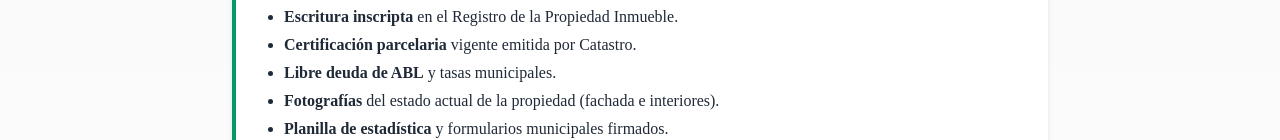
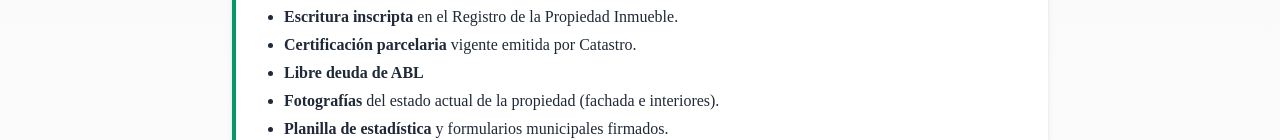
Before and after one commit to gestiones-art/grupo-tekton-landing, a Next.js app: page /tramites/regularizacion in a window 1280 px wide. Shown: the part 666-806 px from the top of the page. Built offline with nearby package versions, Linux system fonts and the light colour scheme.

Commit message:
Update page.js

```diff
--- a/app/tramites/regularizacion/page.js
+++ b/app/tramites/regularizacion/page.js
@@ -52,7 +52,7 @@ export default function Page() {
     <li><strong>Plano en formato DWG</strong> relevado (municipal), firmado por profesional matriculado.</li>
     <li><strong>Escritura inscripta</strong> en el Registro de la Propiedad Inmueble.</li>
     <li><strong>Certificación parcelaria</strong> vigente emitida por Catastro.</li>
-    <li><strong>Libre deuda de ABL</strong> y tasas municipales.</li>
+    <li><strong>Libre deuda de ABL</strong> </li>
     <li><strong>Fotografías</strong> del estado actual de la propiedad (fachada e interiores).</li>
     <li><strong>Planilla de estadística</strong> y formularios municipales firmados.</li>
     <li><strong>Plano visado por el Colegio Profesional</strong> (CAPBA / CAAITBA), según corresponda.</li>
```
